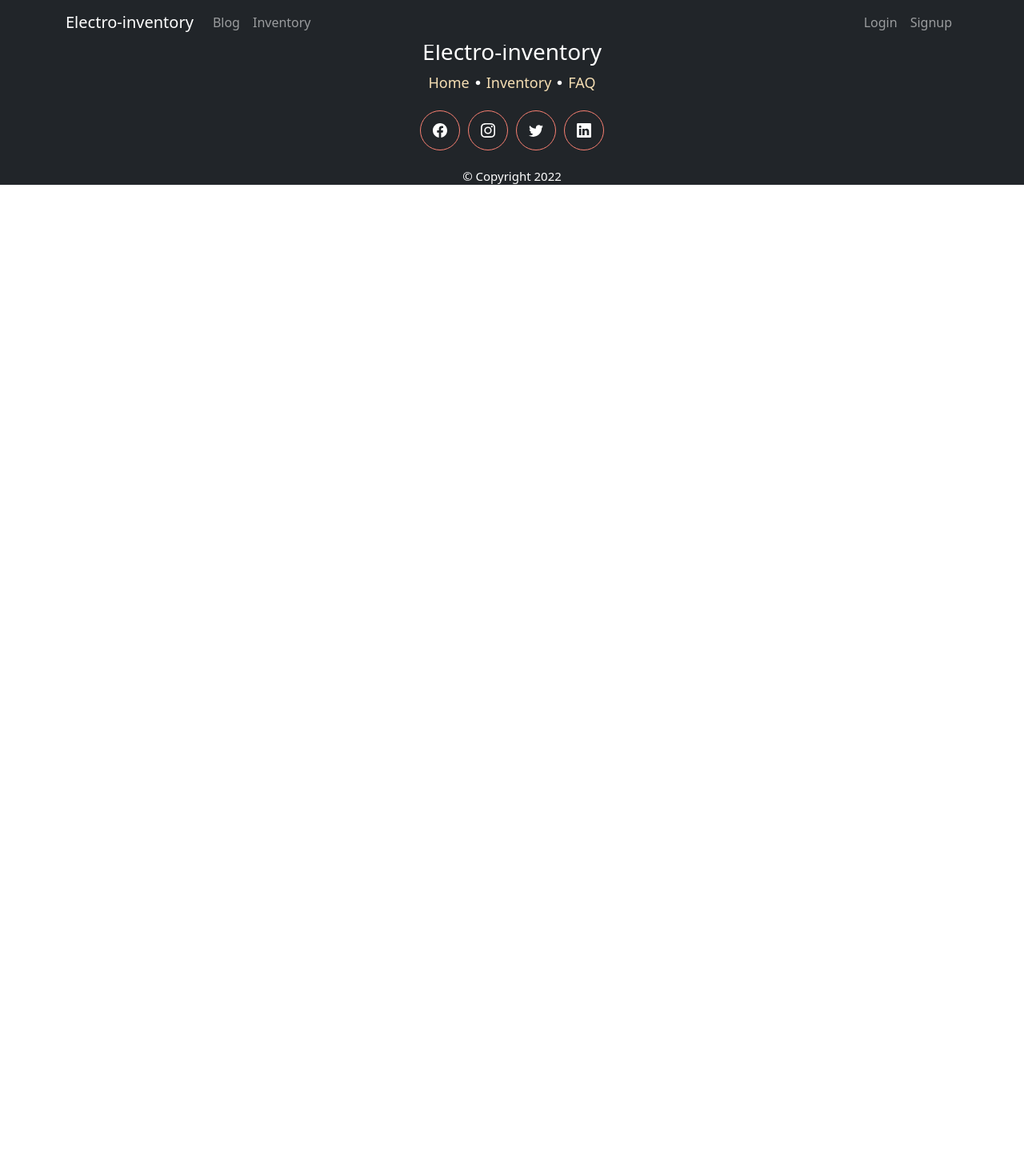
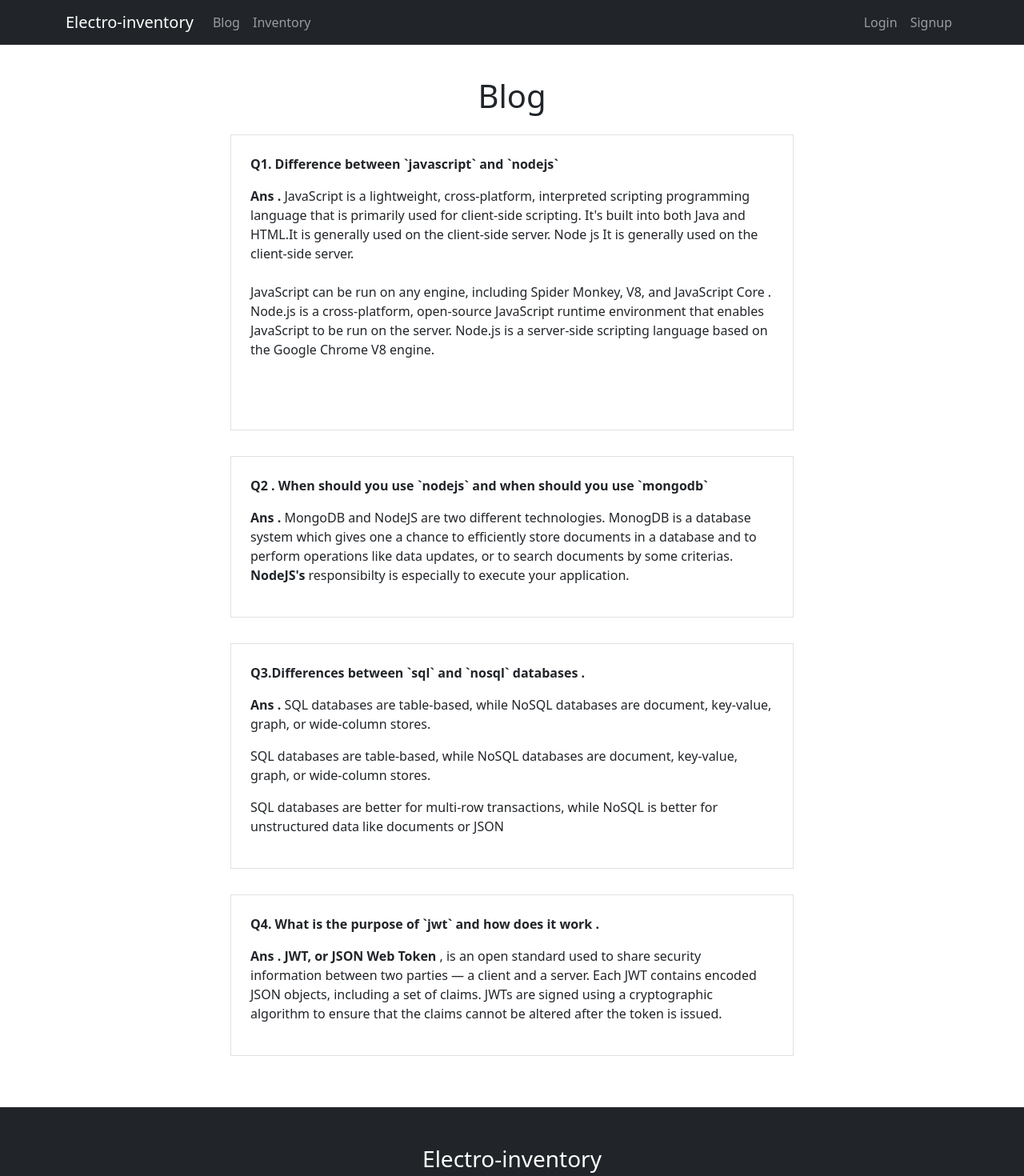
Before and after one commit to farhad2030/electro-inventory, a React (Create React App) app: page /blog in a window 1280 px wide. Shown: the top 1470 px of the page at 80% size. Before the commit the page ends 800 px from the top, so only its background shows below. Built offline with nearby package versions, Linux system fonts and the light colour scheme; no server answers.

Commit message:
add notfound ,sections

```diff
--- a/src/App.js
+++ b/src/App.js
@@ -18,6 +18,8 @@ import CustomFooter from "./Components/CustomFooter/CustomFooter";
 import AddItem from "./Pages/AddItem/AddItem";
 import AllInventory from "./Pages/AllInventory/AllInventory";
 import ManageInventory from "./Pages/ManageInventory/ManageInventory";
+import Blog from "./Pages/Blog/Blog";
+import NotFound from "./Pages/NotFound/NotFound";
 
 function App() {
   return (
@@ -26,6 +28,7 @@ function App() {
       <Routes>
         <Route path="/" element={<Home />}></Route>
         <Route path="home" element={<Home />}></Route>
+        <Route path="blog" element={<Blog />}></Route>
         <Route path="inventory" element={<Inventory />}></Route>
 
         <Route path="register" element={<Register />}></Route>
@@ -61,6 +64,8 @@ function App() {
             </RequireAuth>
           }
         ></Route>
+
+        <Route path="*" element={<NotFound />}></Route>
       </Routes>
 
       <CustomFooter />
--- a/src/Components/Topnavbar/Topnavbar.js
+++ b/src/Components/Topnavbar/Topnavbar.js
@@ -1,4 +1,4 @@
-import React from "react";
+import React, { useEffect, useState } from "react";
 import { Container, Nav, Navbar, NavDropdown } from "react-bootstrap";
 import { useAuthState } from "react-firebase-hooks/auth";
 import { Link } from "react-router-dom";
@@ -9,10 +9,15 @@ import { BiLogOutCircle } from "react-icons/bi";
 const Topnavbar = () => {
   // firebase hook
   const [user, loading, error] = useAuthState(auth);
+
+  const [displayName, setdisplayName] = useState("");
   const handelSignout = () => {
     signOut(auth);
   };
-  console.log(user?.photoURL);
+  console.log(user);
+  useEffect(() => {
+    setdisplayName([user?.displayName]);
+  }, [loading]);
 
   return (
     <Navbar fixed="top" collapseOnSelect expand="lg" bg="dark" variant="dark">
@@ -66,7 +71,7 @@ const Topnavbar = () => {
             ) : (
               <>
                 <Nav.Link>
-                  {user ? user.displayName : "not fount"}{" "}
+                  {user ? displayName : "not fount"}{" "}
                   <img
                     src={user?.photoURL}
                     style={{ width: "20px", borderRadius: "10px" }}
--- a/src/Pages/Authentication/Login/Login.js
+++ b/src/Pages/Authentication/Login/Login.js
@@ -3,7 +3,10 @@ import { Button, Form } from "react-bootstrap";
 import { toast } from "react-toastify";
 import { FcGoogle } from "react-icons/fc";
 import { BsFacebook, BsGithub } from "react-icons/bs";
-import { useSignInWithGoogle } from "react-firebase-hooks/auth";
+import {
+  useSignInWithEmailAndPassword,
+  useSignInWithGoogle,
+} from "react-firebase-hooks/auth";
 import auth from "../../../firebase.init";
 import { useLocation, useNavigate } from "react-router-dom";
 
@@ -17,6 +20,8 @@ const Login = ({ changeAuthUi }) => {
   //   firebase hook
   const [signInWithGoogle, googleUser, googleLoading, googleError] =
     useSignInWithGoogle(auth);
+  const [signInWithEmailAndPassword, emailUser, emailLoading, emailError] =
+    useSignInWithEmailAndPassword(auth);
 
   //  handel google login
   const handelgooglelogin = async () => {
@@ -25,17 +30,19 @@ const Login = ({ changeAuthUi }) => {
 
   useEffect(() => {
     if (googleError) toast.error(`${googleError}`);
-    if (googleUser) {
+    if (emailError) toast.error(`${emailError}`);
+    if (googleUser || emailUser) {
       console.log(googleUser);
       navigate(from, { replace: true });
     }
-  }, [googleUser, googleError]);
+  }, [googleUser, googleError, emailError, emailUser]);
 
   const handelLogin = (e) => {
     e.preventDefault();
     const formData = new FormData(e.target);
     const formDataObj = Object.fromEntries(formData.entries());
     console.log(formDataObj);
+    signInWithEmailAndPassword(formDataObj.email, formDataObj.password);
   };
   return (
     <div className="container">
--- /dev/null
+++ b/src/Pages/Blog/Blog.js
@@ -0,0 +1,97 @@
+import React from "react";
+
+const Blog = () => {
+  return (
+    <div className="container py-5 mt-5">
+      <h1>Blog</h1>
+      <div className="row  text-start">
+        <div className="col-12 col-md-6 offset-md-3 col-lg-8 offset-lg-2">
+          <div className="border m-3 p-4">
+            <p>
+              <b> Q1. Difference between `javascript` and `nodejs`</b>
+            </p>
+
+            <p>
+              {" "}
+              <b> Ans .</b> JavaScript is a lightweight, cross-platform,
+              interpreted scripting programming language that is primarily used
+              for client-side scripting. It's built into both Java and HTML.It
+              is generally used on the client-side server. Node js It is
+              generally used on the client-side server.
+              <br /> <br />
+              JavaScript can be run on any engine, including Spider Monkey, V8,
+              and JavaScript Core . Node.js is a cross-platform, open-source
+              JavaScript runtime environment that enables JavaScript to be run
+              on the server. Node.js is a server-side scripting language based
+              on the Google Chrome V8 engine. <br /> <br />
+              <br />
+            </p>
+          </div>
+        </div>
+      </div>
+      <div className="row  text-start">
+        <div className="col-12 col-md-6 offset-md-3 col-lg-8 offset-lg-2">
+          <div className="border m-3 p-4">
+            <p>
+              <b>
+                Q2 . When should you use `nodejs` and when should you use
+                `mongodb`
+              </b>
+            </p>
+            <p>
+              <b> Ans .</b> MongoDB and NodeJS are two different technologies.
+              MonogDB is a database system which gives one a chance to
+              efficiently store documents in a database and to perform
+              operations like data updates, or to search documents by some
+              criterias. <b>NodeJS's </b>
+              responsibilty is especially to execute your application.
+            </p>
+          </div>
+        </div>
+      </div>
+      <div className="row  text-start">
+        <div className="col-12 col-md-6 offset-md-3 col-lg-8 offset-lg-2">
+          <div className="border m-3 p-4">
+            <p>
+              {" "}
+              <b> Q3.Differences between `sql` and `nosql` databases . </b>
+            </p>
+            <p>
+              {" "}
+              <b> Ans .</b> SQL databases are table-based, while NoSQL databases
+              are document, key-value, graph, or wide-column stores.
+            </p>
+            <p>
+              SQL databases are table-based, while NoSQL databases are document,
+              key-value, graph, or wide-column stores.
+            </p>
+            <p>
+              SQL databases are better for multi-row transactions, while NoSQL
+              is better for unstructured data like documents or JSON
+            </p>
+          </div>
+        </div>
+      </div>
+      <div className="row  text-start">
+        <div className="col-12 col-md-6 offset-md-3 col-lg-8 offset-lg-2">
+          <div className="border m-3 p-4">
+            <p>
+              {" "}
+              <b> Q4. What is the purpose of `jwt` and how does it work . </b>
+            </p>
+            <p>
+              <b> Ans .</b>
+              <b> JWT, or JSON Web Token </b>, is an open standard used to share
+              security information between two parties — a client and a server.
+              Each JWT contains encoded JSON objects, including a set of claims.
+              JWTs are signed using a cryptographic algorithm to ensure that the
+              claims cannot be altered after the token is issued.
+            </p>
+          </div>
+        </div>
+      </div>
+    </div>
+  );
+};
+
+export default Blog;
--- a/src/Pages/Home/Home.js
+++ b/src/Pages/Home/Home.js
@@ -1,4 +1,5 @@
 import React from "react";
+import FaqSection from "../../Sections/FaqSection/FaqSection";
 import InventorySectio from "../../Sections/InventorySectio/InventorySectio";
 import OurClint from "../../Sections/OurClint/OurClint";
 
@@ -8,6 +9,7 @@ const Home = () => {
       <img style={{ width: "100vw" }} src="hero.png" />
       <InventorySectio />
       <OurClint />
+      <FaqSection />
     </div>
   );
 };
--- /dev/null
+++ b/src/Pages/NotFound/NotFound.css
@@ -0,0 +1,23 @@
+.notFoundPage{
+   height: 100vh;
+   width: 100vw;
+position: absolute;
+top: 0px;
+left: 0px;
+z-index: 99999}
+
+.notFound {
+   height: 100vh;
+   background-color: aliceblue;
+   display: flex;
+   flex-direction: column;
+   justify-content: center;
+   align-items: center;
+}
+.notFound .num {
+   font-size: 6rem;
+
+}
+.notFound .text {
+   font-size: 2rem;
+}
--- /dev/null
+++ b/src/Pages/NotFound/NotFound.js
@@ -0,0 +1,20 @@
+import React from "react";
+import { Link } from "react-router-dom";
+import "./NotFound.css";
+const NotFound = () => {
+  return (
+    <div className="notFoundPage">
+      <div className="notFound">
+        <h1 className="num">404</h1>
+        <h2 className="text">NOT FOUND</h2>
+        <p className="msg">
+          {" "}
+          Sorroy the address is not fount . Go back to{" "}
+          <Link to="/home">home</Link>
+        </p>
+      </div>
+    </div>
+  );
+};
+
+export default NotFound;
--- /dev/null
+++ b/src/Sections/FaqSection/FaqSection.js
@@ -0,0 +1,19 @@
+import React from "react";
+
+const FaqSection = () => {
+  return (
+    <div className="container mb-5">
+      <h1 className="py-5 mt-5">Some Important Information </h1>
+      <div className=" text-start">
+        <p> 1. To add a inventory one have to login or register </p>
+        <p>2. Login is required to delete an item </p>
+
+        <p>3. You can see inventory list with out login</p>
+
+        <p>4. Login user can see his/her added inventory.</p>
+      </div>
+    </div>
+  );
+};
+
+export default FaqSection;
--- a/src/Sections/OurClint/OurClint.js
+++ b/src/Sections/OurClint/OurClint.js
@@ -5,13 +5,13 @@ const OurClint = () => {
     <div className="container">
       <h1 className="py-4 mt-5">OurClint</h1>
       <div className="my-3">
-        <img src="images/logo/logo1.png" alt="" />
-        <img src="images/logo/logo2.png" alt="" />
-        <img src="images/logo/logo3.png" alt="" />
-        <img src="images/logo/logo4.png" alt="" />
-        <img src="images/logo/logo5.png" alt="" />
-        <img src="images/logo/logo6.png" alt="" />
-        <img src="images/logo/logo7.png" alt="" />
+        <img src="images/logo/logo1.png" alt="brand logo " />
+        <img src="images/logo/logo2.png" alt="brand logo " />
+        <img src="images/logo/logo3.png" alt="brand logo " />
+        <img src="images/logo/logo4.png" alt="brand logo " />
+        <img src="images/logo/logo5.png" alt="brand logo " />
+        <img src="images/logo/logo6.png" alt="brand logo " />
+        <img src="images/logo/logo7.png" alt="brand logo " />
         <img src="images/logo/logo8.png" alt="" />
       </div>
     </div>
```
Also changed, not shown: src/Pages/Authentication/Register/Register.js (+35 -6 lines).
